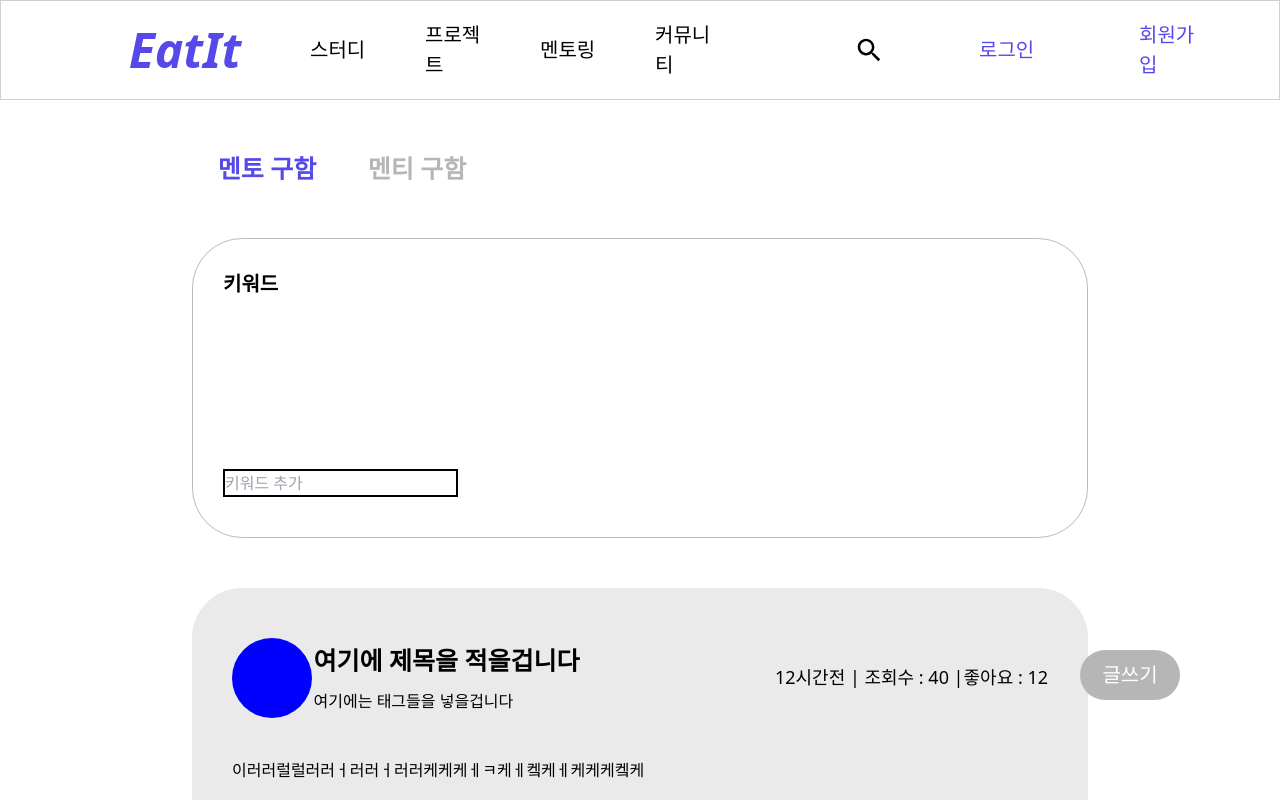
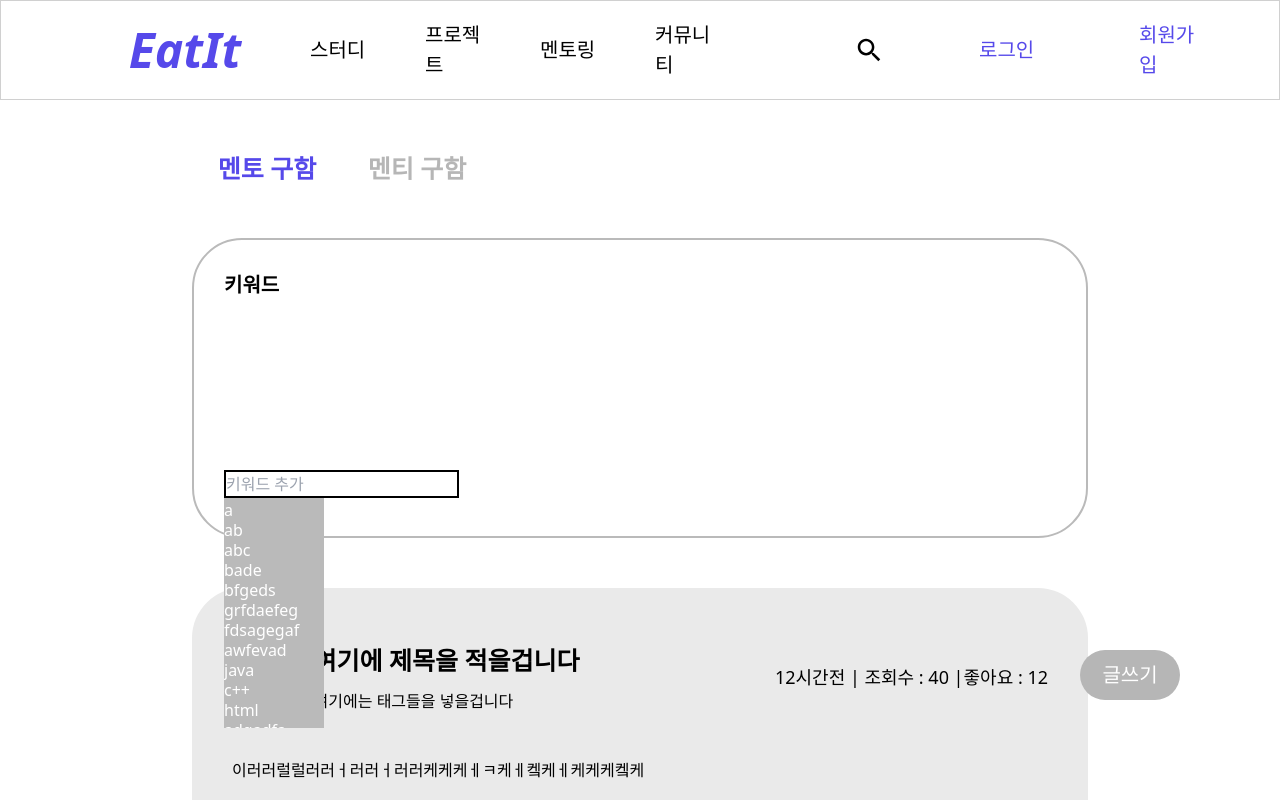
Before and after one commit to potato-club/ItEat-front, a Next.js app: page /mentoringPage in a window 1280 px wide. Shown: the top 800 px of the page. Built offline with nearby package versions, Linux system fonts and the light colour scheme.

Commit message:
chore. 카테고리 컴포넌트 주석 제거

```diff
--- a/src/components/Cetegory.tsx
+++ b/src/components/Cetegory.tsx
@@ -69,7 +69,7 @@ const Category = () => {
           placeholder="키워드 추가"
           ref={focusRef}
         />
-        {/* {filteredTags.length > 0 && (
+        {filteredTags.length > 0 && (
           <FilteredTagWrapper>
             {filteredTags.map((tag, index) => (
               <FilteredTag key={index} onClick={() => handleTagClick(tag)}>
@@ -77,7 +77,7 @@ const Category = () => {
               </FilteredTag>
             ))}
           </FilteredTagWrapper>
-        )} */}
+        )}
       </div>
     </Wrapper>
   );
@@ -90,7 +90,7 @@ const Wrapper = styled.div`
   height: 300px;
   display: flex;
   flex-direction: column;
-  border: 1px solid #bababa;
+  border: 2px solid #bababa;
   border-radius: 50px;
   padding: 30px;
   gap: 10px;
```
